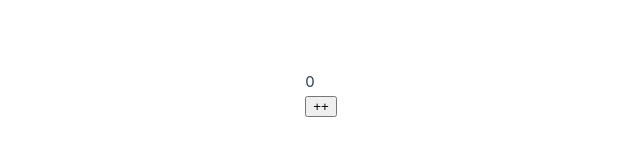
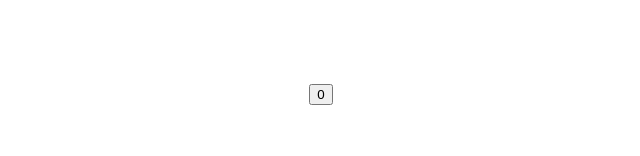
Before and after one commit to jabdi13/vue-3-learn, a Vue app: page / in a window 1280 px wide. Shown: the part 306-462 px from the top of the page, without its empty margins (319-959 px from the left). Built offline with nearby package versions, Linux system fonts and the light colour scheme.

Commit message:
DOM update timing

```diff
--- a/src/App.vue
+++ b/src/App.vue
@@ -1,10 +1,9 @@
 <script setup>
-import Unity1DeclaringReactiveState from './components/essentials/2-ReactivityFundamentals/composition-api/Unity1-DeclaringReactiveState.vue';
-
+  import Unity3DOMUpdateTiming from './components/essentials/2-ReactivityFundamentals/composition-api/Unity3-DOMUpdateTiming.vue';
 </script>
 
 <template>
-  <Unity1DeclaringReactiveState></Unity1DeclaringReactiveState>
+  <Unity3DOMUpdateTiming></Unity3DOMUpdateTiming>
 </template>
 
 <style scoped>
--- /dev/null
+++ b/src/components/essentials/2-ReactivityFundamentals/composition-api/Unity3-DOMUpdateTiming.vue
@@ -0,0 +1,14 @@
+<script setup>
+  import { nextTick, ref } from 'vue'
+
+  const count = ref(0)
+
+  async function increment() {
+    count.value++
+    await nextTick()
+  }
+</script>
+
+<template>
+  <button @click="increment">{{ count }}</button>
+</template>
```
